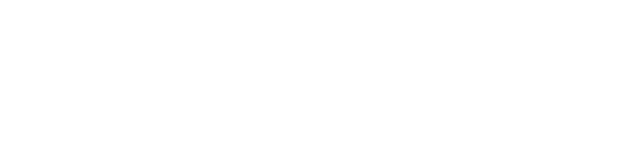
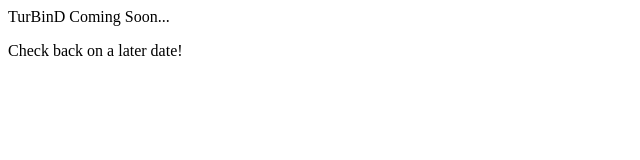
Before and after one commit to TurBinD/TurBinD.github.io, a plain HTML site: page index.html in a window 1280 px wide. Shown: the whole page, without its empty margins (0-640 px from the left). Drawn offline with Linux system fonts and the light colour scheme.

Commit message:
holding page

```diff
--- a/index.html
+++ b/index.html
@@ -1,12 +1,15 @@
-<!-- HEAD:html5up-big-picture/index.html-->
-<!DOCTYPE HTML>
-<!--
-	Big Picture by HTML5 UP
-	html5up.net | @n33co
-	Free for personal and commercial use under the CCA 3.0 license (html5up.net/license)
--->
+
+
 <html>
 	<head>
 		<title>TurBinD</title>
 
 	</head>
+	<body>
+		<p>
+			TurBinD Coming Soon...
+		</p>
+		<p>
+			Check back on a later date!
+		</p>
+	</body>
```
